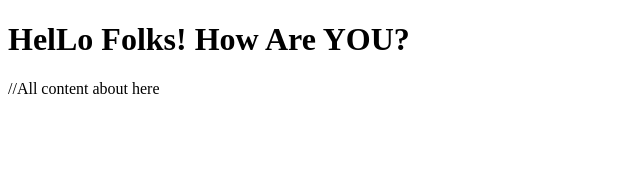
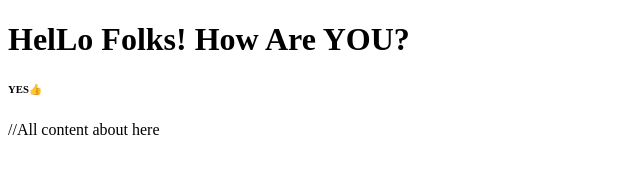
Before and after one commit to racharahul/Demo-Index, a plain HTML site: page index.html in a window 1280 px wide. Shown: the whole page, without its empty margins (0-640 px from the left). Drawn offline with Linux system fonts and the light colour scheme.

Commit message:
ALL GOOD

```diff
--- a/index.html
+++ b/index.html
@@ -3,6 +3,7 @@
   <head>
     <title>HTML Structure by (Md Abdur Rakib)</title>
     <h1>HelLo Folks! How Are YOU?</h1>
+    <h6>YES👍</h6>
   </head>
   <body>
     //All content about here
```
